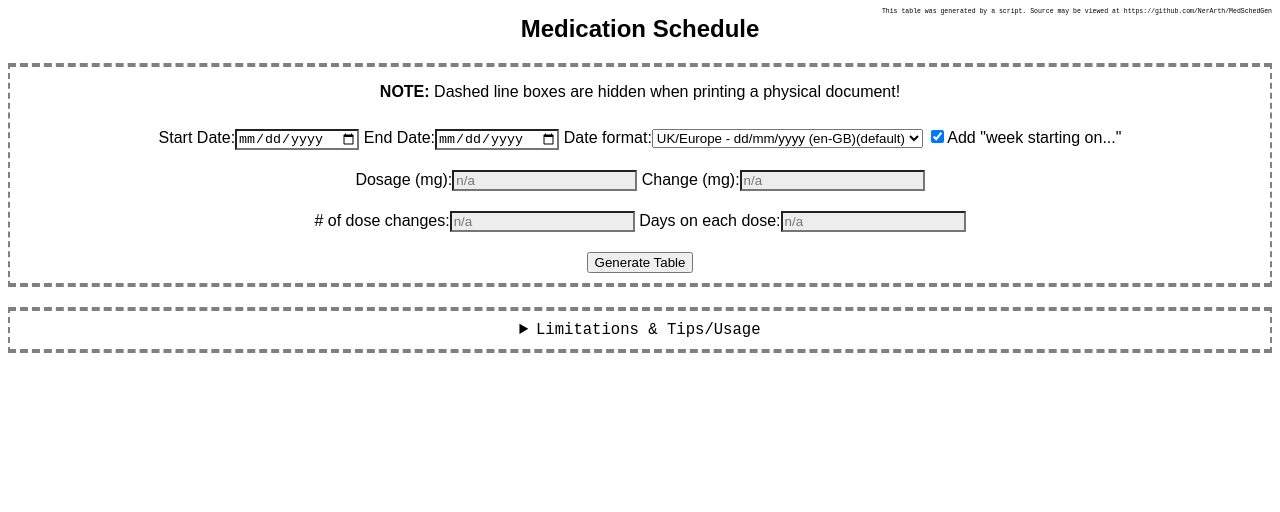
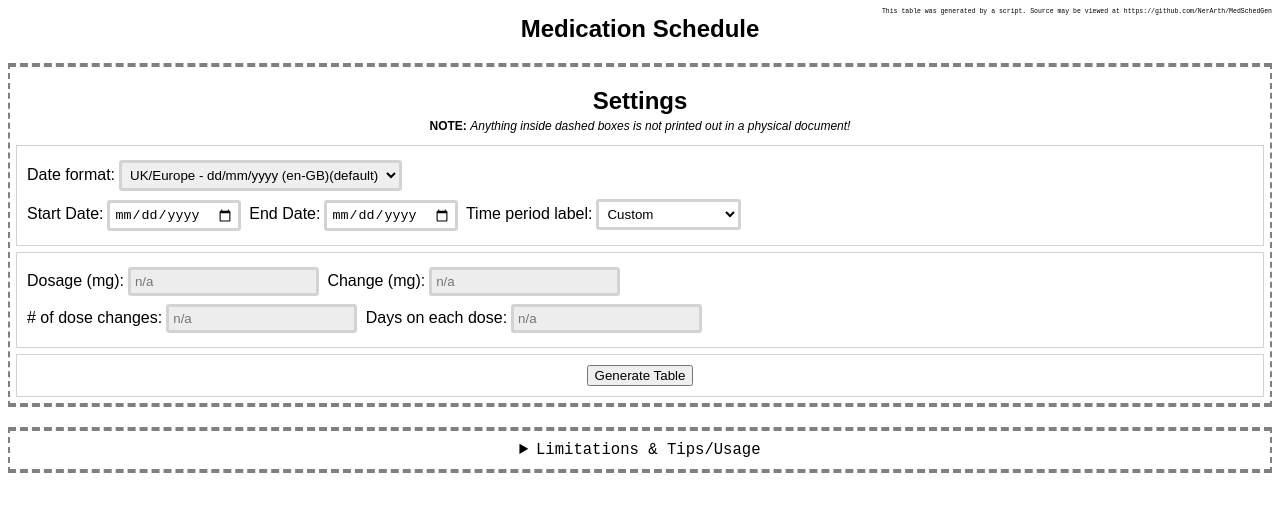
Before and after one commit to NerArth/MedSchedGen, a plain HTML site: page Weekly Table Generator.html in a window 1280 px wide. Drawn offline with Linux system fonts and the light colour scheme.

Commit message:
Add more controls, refactoring
Refactoring needs thought/code comments

```diff
--- a/Weekly Table Generator.html
+++ b/Weekly Table Generator.html
@@ -22,6 +22,20 @@
         border: 2px dashed grey;
         border-top-width: 4px;
         border-bottom-width: 4px;
+      }
+      .controls-sub {
+        margin:6px;
+        border: 1px lightgrey;
+        border-style: ridge;
+      }
+      .controls-sub:not(#submitcontrols) {
+        text-align: left;
+      }
+      input[type="date"], input[type="number"], select {
+        padding: 4px;
+        margin: 4px;
+        border: 3px solid lightgrey;
+        border-radius: 3px;
       }
       table {
         table-layout: fixed;
@@ -75,7 +89,15 @@
         background-color: #ededed;
       }
       input:not(:placeholder-shown) {
-        background-color: transparent;
+        background-color: white;
+      }
+      select#weekdisplay-options {
+        background-color: white;
+      }
+      select#weekdisplay-options option[value="none"] {
+        background-color: lightgrey;
+        font-family: monospace;
+        font-variant: small-caps;
       }
     </style>
   </head>
@@ -87,27 +109,33 @@
     </div>
     <h2 style="margin-top:0px;">Medication Schedule</h2>
     <div class="controls noprint">
-      <p style="text-align:center;">
-        <strong>NOTE:</strong> Dashed line boxes are hidden when printing a physical document!
+      <h2 style="margin-bottom: 4px;">Settings</h2>
+      <p style="text-align:center; margin-top: 0; font-size:0.75em;">
+        <strong>NOTE:</strong> <i>Anything inside dashed boxes is not printed out in a physical document!</i>
       </p>
-      <div class="noprint" style="padding:10px">
-        <label for="start-date">Start Date:</label><input id="start-date" type="date">
-        <label for="end-date">End Date:</label><input id="end-date" type="date">
+      <div id="datecontrols" class="controls-sub noprint" style="padding:10px">
         <label for="date-locale">Date format:</label><select name="date-locale" id="date-locale">
         	<option value="en-GB">UK/Europe - dd/mm/yyyy (en-GB)(default)</option>
         	<option value="en-US">USA - mm/dd/yyyy (en-US)</option>
         </select>
-        <input type="checkbox" id="weekdisplay-toggle" name="weekoption" checked><label for="weekdisplay-toggle">Add "week starting on..."</label>
+        <br>
+        <label for="start-date">Start Date:</label><input id="start-date" type="date">
+        <label for="end-date">End Date:</label><input id="end-date" type="date">
+        <!-- <input type="checkbox" id="weekdisplay-toggle" name="weekoption" checked><label for="weekdisplay-toggle">Add "week starting on..."</label> -->
+        <label for="weekdisplay-options">Time period label:</label><select name="weekdisplay" id="weekdisplay-options" placeholder="none">
+          <option value="none" selected>(None)</option>
+          <option value="custom" selected>Custom</option>
+          <option value="weekstarting">Week starting on...</option>
+        </select>
       </div>
-      <div class="noprint" style="padding:10px">
+      <div id="dosecontrols" class="controls-sub noprint" style="padding:10px">
         <label for="dose">Dosage (mg):</label><input id="dose" type="number" placeholder="n/a">
         <label for="dose-increment">Change (mg):</label><input id="dose-increment" type="number" placeholder="n/a">
-      </div>
-      <div class="noprint" style="padding:10px">
+        <br>
         <label for="dose-increment-times"># of dose changes:</label><input id="dose-increment-times" type="number" placeholder="n/a">
       	<label for="dose-period">Days on each dose:</label><input id="dose-period" type="number" placeholder="n/a">
       </div>
-      <div class="noprint" style="padding:10px">
+      <div id="submitcontrols" class="controls-sub noprint" style="padding:10px">
         <button onclick="generateFromInputs()">Generate Table</button>
       </div>
     </div>
@@ -171,7 +199,7 @@
         let doseIteration = 0;
 
         while (currentDate <= endDate) {
-          if (weeklyDisplay){
+          if (weeklyDisplay=="weekstarting"){
             // Table Header (Week Start)
             let thead = document.createElement("thead");
             let headerRow = document.createElement("tr");
@@ -234,10 +262,11 @@
 
       function generateFromInputs() {
         // date inputs
+        //document.getElementById("start-date").value = new Date();
         const startDateInput = document.getElementById("start-date").value;
         const endDateInput = document.getElementById("end-date").value;
         const dateLocaleInput = document.getElementById("date-locale").value;
-        const weeklyDisplayInput = document.getElementById("weekdisplay-toggle").checked;
+        const weeklyDisplayInput = document.getElementById("weekdisplay-options").value;
 
         // dosage inputs
         const doseInput = document.getElementById("dose").value;
```
